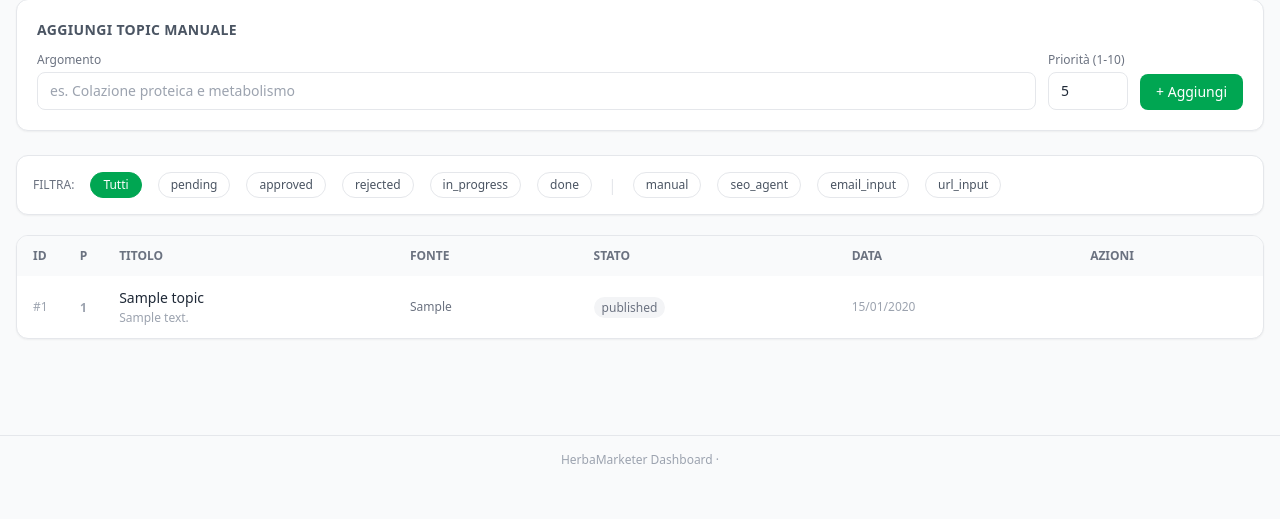
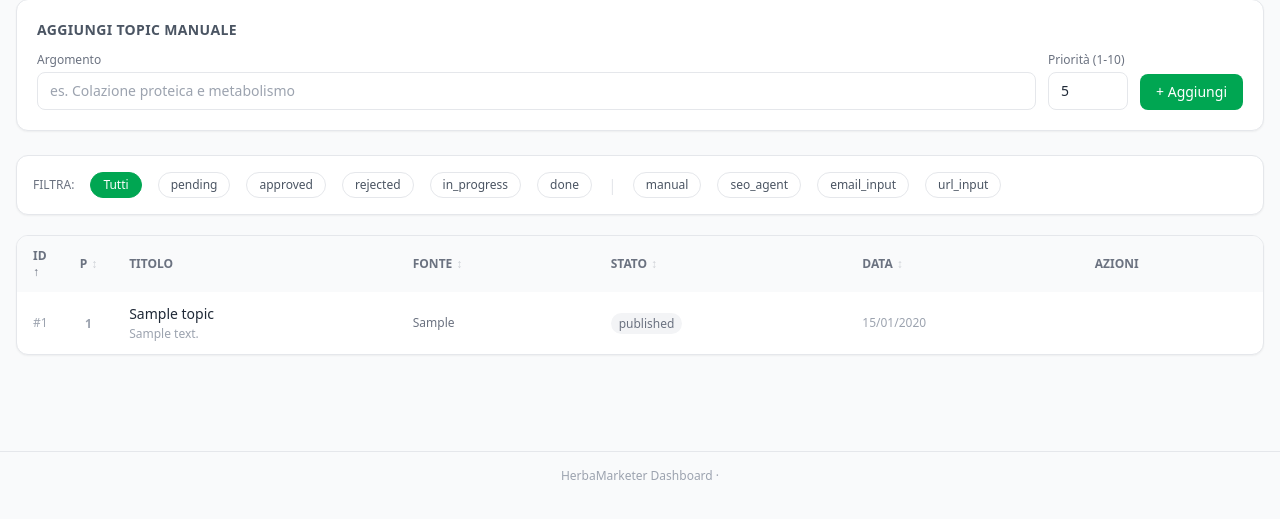
Before and after one commit to omarbortolato/HerbaMarketer, a FastAPI app: page /topics in a window 1280 px wide. Shown: the part 141-660 px from the top of the page. Run offline with FastAPI, Linux system fonts and the light colour scheme; the visitor is signed in with stand-in values (Sample User, id 1); tables that the repository leaves empty hold one stand-in row (values such as "Sample post"); some libraries are stand-ins or nearby versions.

Commit message:
Add sortable columns to topics table, default sort by ID asc
Co-Authored-By: Claude Sonnet 4.6 <noreply@anthropic.com>

```diff
--- a/dashboard/app.py
+++ b/dashboard/app.py
@@ -333,18 +333,31 @@ async def topics(
     request: Request,
     status: Optional[str] = None,
     source: Optional[str] = None,
+    sort: Optional[str] = "id",
+    order: Optional[str] = "asc",
     db: Session = Depends(get_db),
 ):
-    """Topic backlog with optional filters."""
+    """Topic backlog with optional filters and column sorting."""
     query = db.query(ContentTopic)
     if status:
         query = query.filter(ContentTopic.status == status)
     if source:
         query = query.filter(ContentTopic.source == source)
 
-    topic_list = query.order_by(
-        ContentTopic.priority.desc(), ContentTopic.created_at.desc()
-    ).all()
+    _sort_columns = {
+        "id": ContentTopic.id,
+        "priority": ContentTopic.priority,
+        "status": ContentTopic.status,
+        "source": ContentTopic.source,
+        "created_at": ContentTopic.created_at,
+    }
+    sort_col = _sort_columns.get(sort, ContentTopic.id)
+    if order == "desc":
+        query = query.order_by(sort_col.desc())
+    else:
+        query = query.order_by(sort_col.asc())
+
+    topic_list = query.all()
 
     return templates.TemplateResponse(
         request=request,
@@ -353,6 +366,8 @@ async def topics(
             "topics": topic_list,
             "filter_status": status or "",
             "filter_source": source or "",
+            "sort": sort,
+            "order": order,
             "statuses": ["pending", "approved", "rejected", "in_progress", "done"],
             "sources": ["manual", "seo_agent", "email_input", "url_input"],
             "current_user": request.session.get("user"),
--- a/dashboard/templates/topics.html
+++ b/dashboard/templates/topics.html
@@ -54,17 +54,30 @@
 </div>
 
 <!-- Topics table -->
+{% macro sort_url(col) %}{% set next_order = 'desc' if (sort == col and order == 'asc') else 'asc' %}/topics?sort={{ col }}&order={{ next_order }}{% if filter_status %}&status={{ filter_status }}{% endif %}{% if filter_source %}&source={{ filter_source }}{% endif %}{% endmacro %}
+{% macro sort_icon(col) %}{% if sort == col %}{{ '↑' if order == 'asc' else '↓' }}{% else %}<span class="opacity-30">↕</span>{% endif %}{% endmacro %}
+
 {% if topics %}
 <div class="bg-white rounded-xl border shadow-sm overflow-hidden">
   <table class="w-full text-sm">
     <thead class="bg-gray-50 text-gray-500 text-xs uppercase">
       <tr>
-        <th class="px-4 py-3 text-left w-8">ID</th>
-        <th class="px-4 py-3 text-left w-8">P</th>
+        <th class="px-4 py-3 text-left w-8">
+          <a href="{{ sort_url('id') }}" class="hover:text-herba flex items-center gap-1">ID {{ sort_icon('id') }}</a>
+        </th>
+        <th class="px-4 py-3 text-left w-8">
+          <a href="{{ sort_url('priority') }}" class="hover:text-herba flex items-center gap-1">P {{ sort_icon('priority') }}</a>
+        </th>
         <th class="px-4 py-3 text-left">Titolo</th>
-        <th class="px-4 py-3 text-left">Fonte</th>
-        <th class="px-4 py-3 text-left">Stato</th>
-        <th class="px-4 py-3 text-left">Data</th>
+        <th class="px-4 py-3 text-left">
+          <a href="{{ sort_url('source') }}" class="hover:text-herba flex items-center gap-1">Fonte {{ sort_icon('source') }}</a>
+        </th>
+        <th class="px-4 py-3 text-left">
+          <a href="{{ sort_url('status') }}" class="hover:text-herba flex items-center gap-1">Stato {{ sort_icon('status') }}</a>
+        </th>
+        <th class="px-4 py-3 text-left">
+          <a href="{{ sort_url('created_at') }}" class="hover:text-herba flex items-center gap-1">Data {{ sort_icon('created_at') }}</a>
+        </th>
         <th class="px-4 py-3 text-left">Azioni</th>
       </tr>
     </thead>
```
